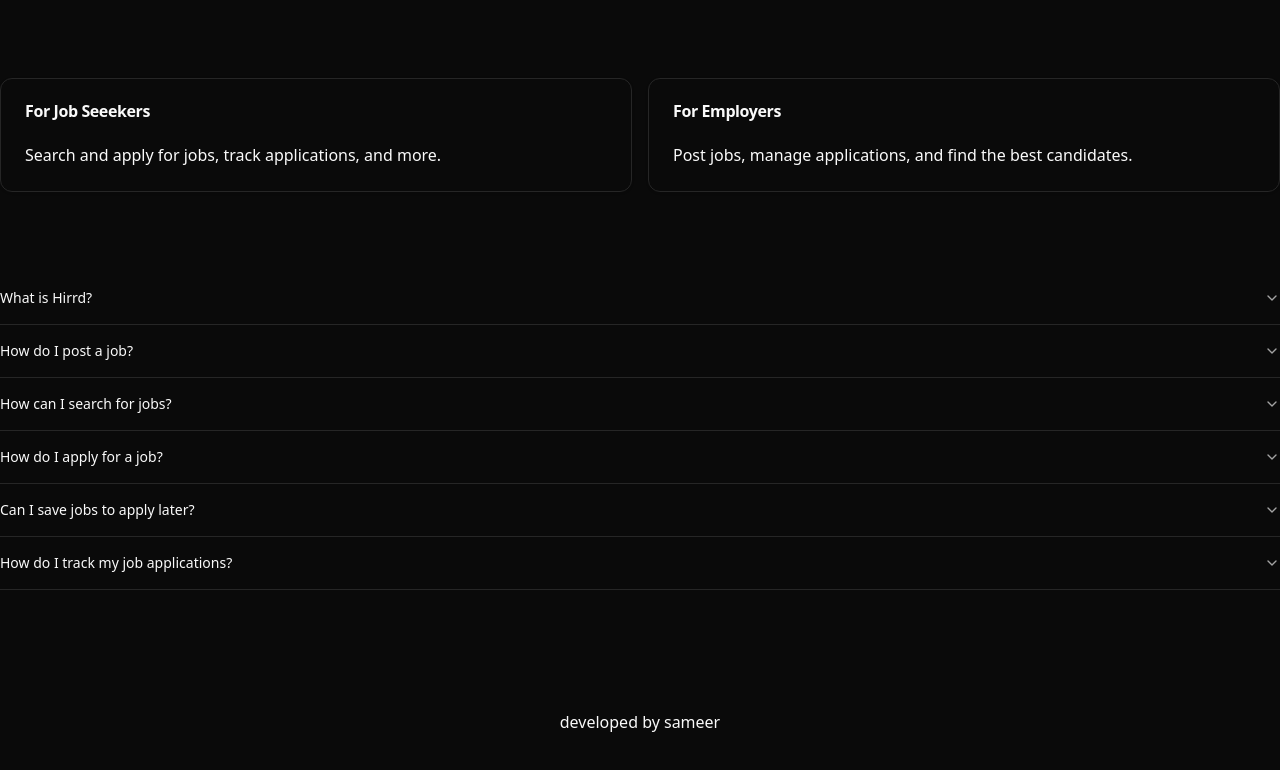
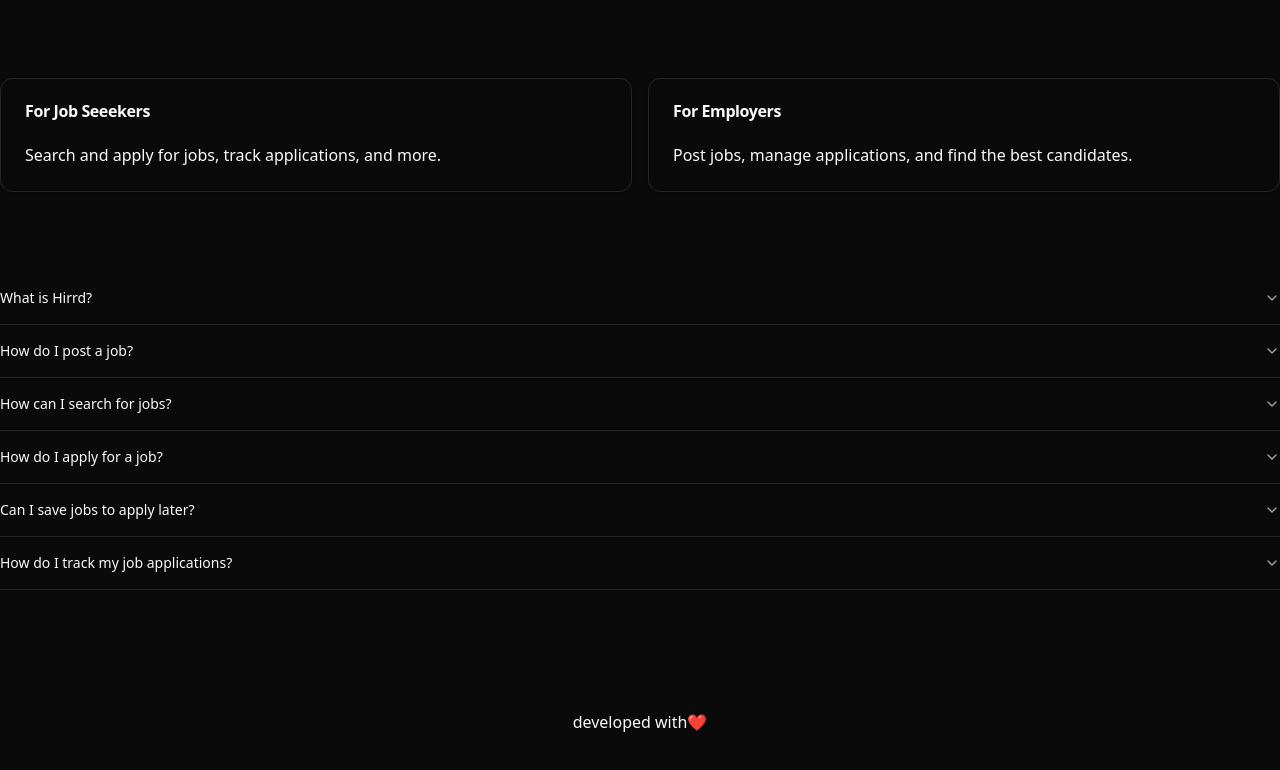
Before and after one commit to sameernshamsudheen/jobportal, a React (Vite) app: page / in a window 1280 px wide. Shown: the part 1587-2357 px from the top of the page. Built offline with nearby package versions, Linux system fonts and the light colour scheme; no server answers.

Commit message:
Update Footer.jsx

```diff
--- a/src/components/Footer.jsx
+++ b/src/components/Footer.jsx
@@ -1,7 +1,7 @@
 const Footer = () => {
   return (
     <div className="flex justify-center p-10">
-      <h5>developed by sameer</h5>
+      <h5>developed with❤️ </h5>
     </div>
   );
 };
```
